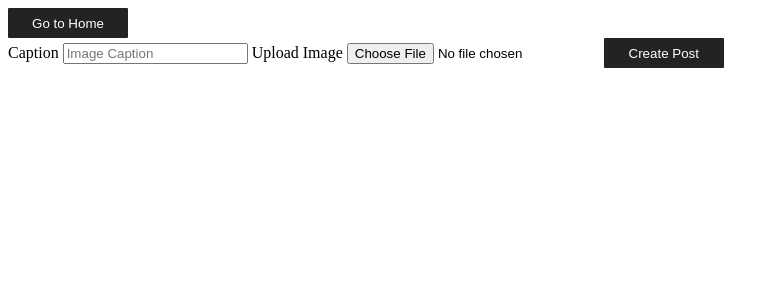
After one commit to sumaiya-sarwar/Insta_dupe, a Node server app: page /main/newPost in a window 1280 px wide. The commit adds this page. Shown: the top 300 px of the page, without its empty margins (0-779 px from the left). Run offline with Node 20, Linux system fonts and the light colour scheme; some libraries are stand-ins or nearby versions; some web fonts are replaced.

Commit message:
create posts now working, still need to figure out comments and how to tie everything to a user

```diff
--- a/controllers/main_controller.js
+++ b/controllers/main_controller.js
@@ -1,13 +1,50 @@
 const express = require('express');
-const { appendFile } = require('fs');
+const { fstat } = require('fs');
+const { model } = require('mongoose');
+const fs = require('fs');
+const multer = require('multer');
+const path = require('path');
 const router = express.Router();
+const db = require('../models');
 
 router.use(express.json());
+router.use(express.urlencoded({ extended: true }));
 
-router.use(express.urlencoded({ extended: true }));
+const storage = multer.diskStorage({
+    destination: (req, file, callBack) => {
+        callBack(null, __dirname + '/uploads')
+    },
+    filename: (req, file, callBack) => {
+        callBack(null, file.fieldname + '-' + Date.now())
+    }
+});
+
+const upload = multer({ storage: storage });
 
 router.get('/', (req, res) => {
     res.render('home.ejs')
+})
+
+router.get('/newPost', (req, res) => {
+    res.render('newPost.ejs')
+})
+
+router.post('/newPost', upload.single('image'), async (req, res) => {
+    try {
+        const newImgObj = {
+            caption: req.body.caption,
+            image: {
+                data: fs.readFileSync(path.join(__dirname + '/uploads/' + req.file.filename)),
+                contentType: 'image/png'
+            }
+        }
+
+        const uploadImage = await db.Posts.create(newImgObj);
+        res.redirect('main/posts');
+
+    } catch (err) {
+        console.log(err);
+    }
 })
 
 router.get('/posts', (req, res) => {
--- a/package.json
+++ b/package.json
@@ -28,6 +28,7 @@
     "express-session": "^1.17.3",
     "method-override": "^3.0.0",
     "mongoose": "^6.5.3",
+    "multer": "^1.4.5-lts.1",
     "nodemo": "^1.0.0",
     "nodemon": "^2.0.19"
   }
--- /dev/null
+++ b/views/newPost.ejs
@@ -0,0 +1,24 @@
+<!DOCTYPE html>
+<html lang="en">
+
+<head>
+    <link rel="stylesheet" href="../style/posts.css">
+    <meta charset="UTF-8">
+    <meta http-equiv="X-UA-Compatible" content="IE=edge">
+    <meta name="viewport" content="width=device-width, initial-scale=1.0">
+    <title>posts</title>
+</head>
+
+<body>
+    <a class="buttton" href="/">
+        <button class="button">Go to Home</button> </a>
+    <form action="/main/newPost" method="POST" enctype="multipart/form-data">
+        <label for="caption">Caption</label>
+        <input type="text" placeholder="Image Caption" name="caption" id="caption" required />
+        <label for="image">Upload Image</label>
+        <input type="file" name="image" id="image" value="" required />
+        <button type='submit' class="button">Create Post</button>
+
+</body>
+
+</html>
```
Also changed, not shown: models/Posts.js (+6 -2 lines), views/posts.ejs (+8 -14 lines), 2 other files.
